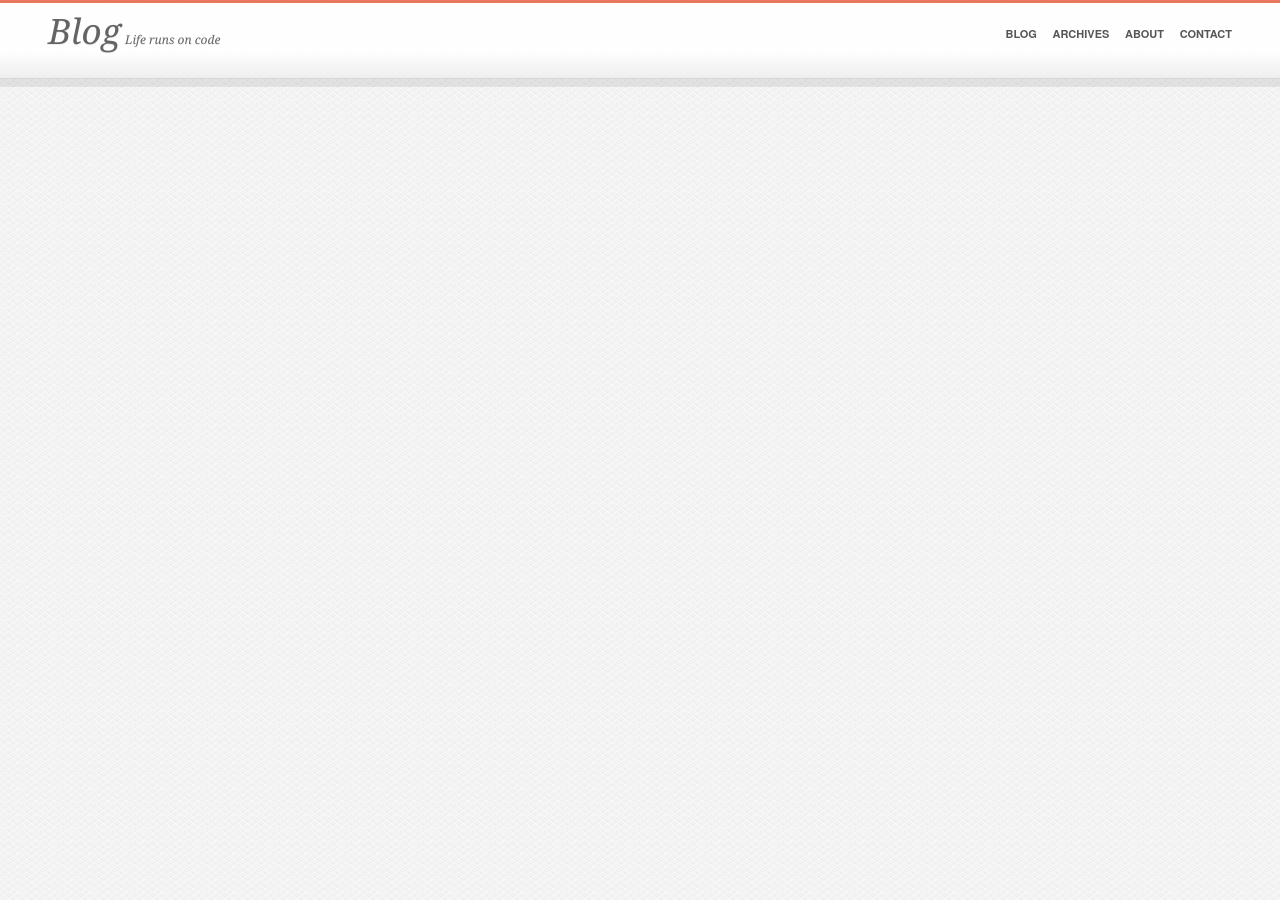
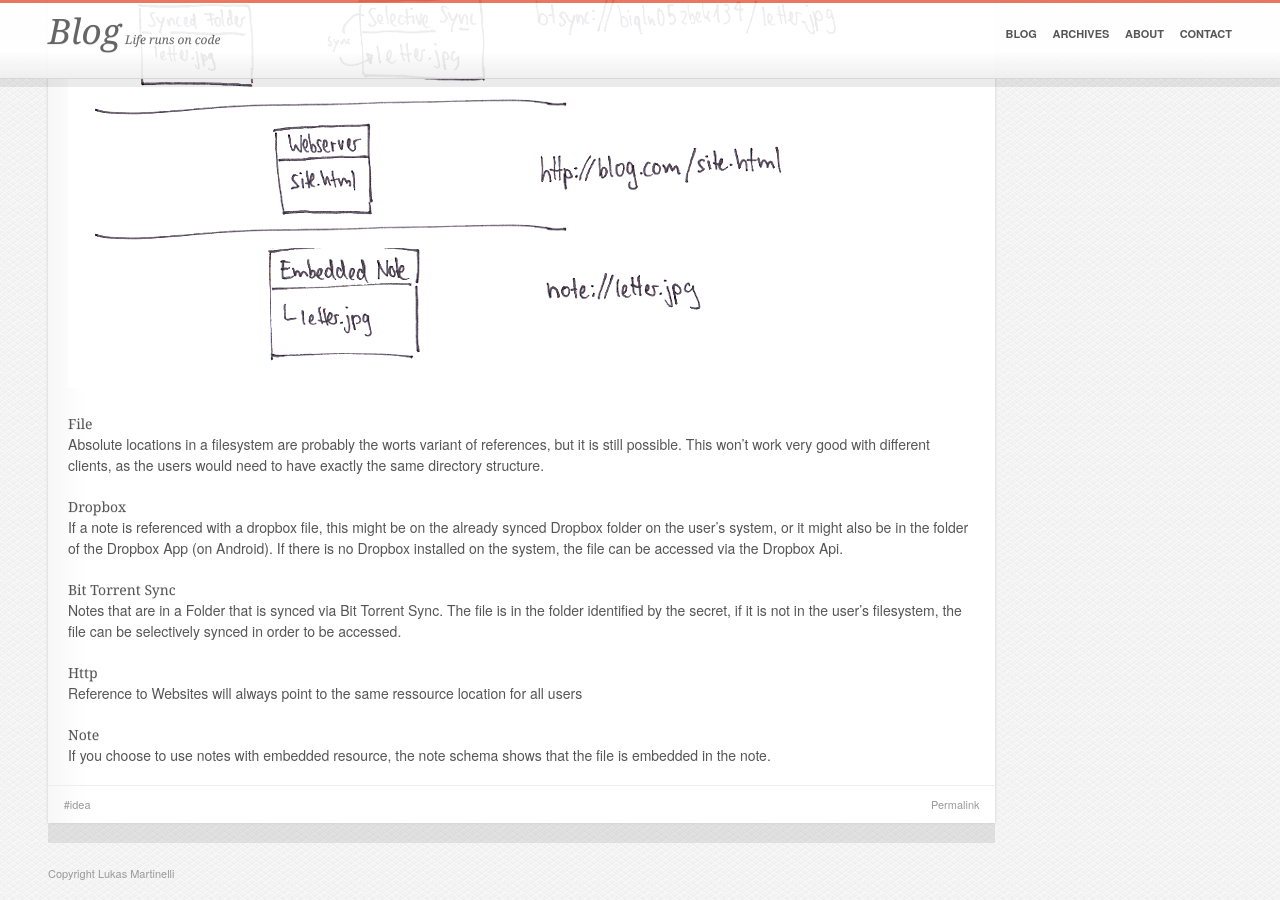
Before and after one commit to lukasmartinelli/lukasmartinelli.github.io, a Jekyll site: the page built from _posts/2014-02-07-a-better-evernote-concept.md, in a window 1280 px wide and 900 px high, scrolled down 4242 px. Built offline with Jekyll 4.4.1, drawn with Linux system fonts in a browser that asks for light colours; Markdown is read by kramdown in place of the engine named in the settings; some of the changed text lies outside the part shown.

Commit message:
Wrote text for the different url schemes

```diff
--- a/_posts/2014-02-07-a-better-evernote-concept.md
+++ b/_posts/2014-02-07-a-better-evernote-concept.md
@@ -36,27 +36,45 @@
 What Evernote provides and what we actually need, is a system that holds together all that loose information and enhances it with metadata.
 A note is just metadata with references to external resources like files or websites.
 
-### Notes with References
+### Notes with References to External Ressources
 A note is basically just a metadata container with text remarks to external references.
 
 ![Notes that use references instead of embedded content](/media/notes_with_references.png)
 
-## Notes with Embedded References
+## Notes with Ressources to Embedded Ressources
 With the concept of references, you could also reference ressources embedded in the note. Please note that the rich text in the note is not mapped as a ressource, it is always directly in the note itself, for the sake of simplicity.
 
 The biggest problem of using references to external ressources is, that files can change their location. This is a very convincing reason to use embedded references but this would also make accessing these files for other services very impractical and increases the complexity of a syncing mechanism.
+![Notes using references to embedded files](/media/embedded_notes.png)
 
-## Concept of ressources
+## Ressource Address Schema
 Every ressource is addressed with an URI.
-For websites this will look very familiar.
+Following URI Schemes are supported:
 
-Now wether a user is on a phone or on it's computer, provided he does have access to a dropbox file, he can access that ressource.
+- file: Absolute location in a file system
+- dropbox: Specifies location of a file in the user's Dropbox home directory
+- btsync: File in a Bit Torrent Sync folder (adressed by secret)
+- http: File accessable via HTTP
+- note: Reference to ressource embedded inside the note
 
-If you use the file uri file:// you can only access it if it s at that exact location of your computer.
+Possible additions:
+- ftp: Location in a FTP folder
+- drive: Google Drive
 
-Supported schemas:
-Note
-Http
-Dropbox
-File
-Bittorrent Sync
+### Examples
+![Ressource schemes on different clients with their containers](/media/ressources_schemes.png)
+
+#### File
+Absolute locations in a filesystem are probably the worts variant of references, but it is still possible. This won't work very good with different clients, as the users would need to have exactly the same directory structure.
+
+#### Dropbox
+If a note is referenced with a dropbox file, this might be on the already synced Dropbox folder on the user's system, or it might also be in the folder of the Dropbox App (on Android). If there is no Dropbox installed on the system, the file can be accessed via the Dropbox Api.
+
+#### Bit Torrent Sync
+Notes that are in a Folder that is synced via Bit Torrent Sync. The file is in the folder identified by the secret, if it is not in the user's filesystem, the file can be selectively synced in order to be accessed.
+
+#### Http
+Reference to Websites will always point to the same ressource location for all users
+
+#### Note
+If you choose to use notes with embedded resource, the note schema shows that the file is embedded in the note.
```
